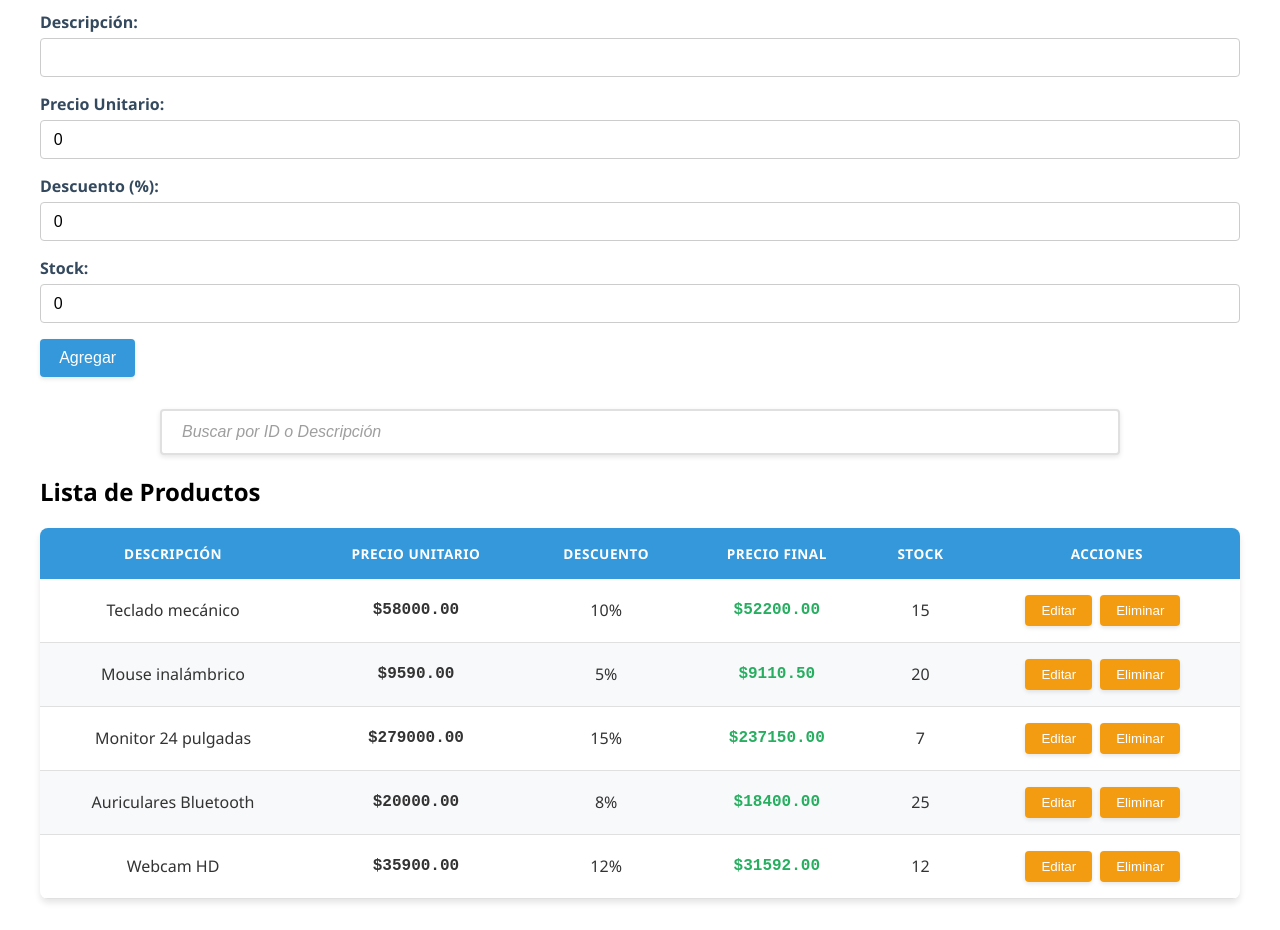
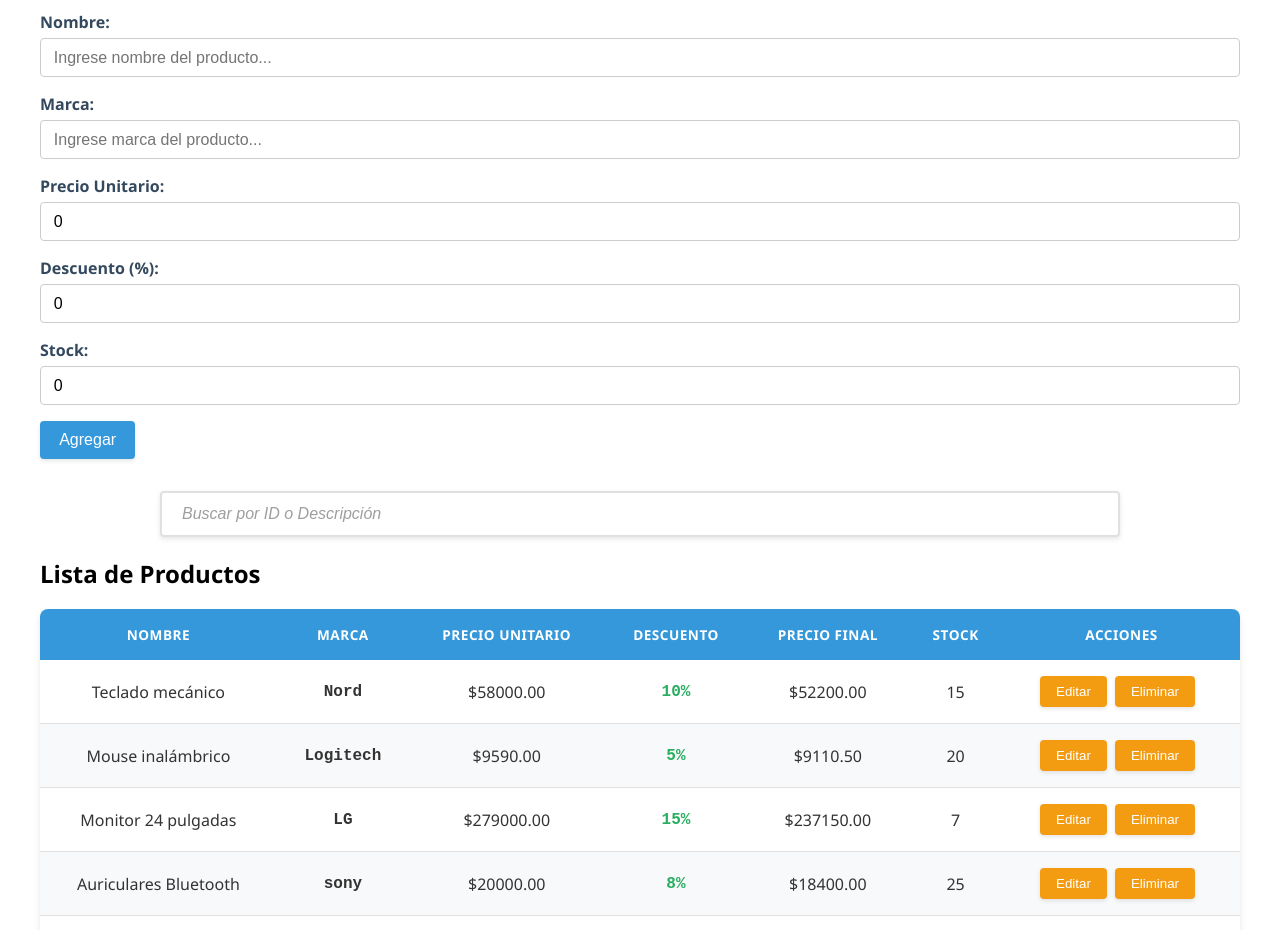
Before and after one commit to JoelGarcia21/tp04PV2025Grupo12, a React (Vite) app: page / in a window 1280 px wide. Shown: the part 280-1210 px from the top of the page. Built offline with nearby package versions, Linux system fonts and the light colour scheme.

Commit message:
fix: Correcion del trabajo [Joel Garcia]

```diff
--- a/src/assets/components/Inventario.jsx
+++ b/src/assets/components/Inventario.jsx
@@ -15,47 +15,60 @@ function Inventario() {
   useEffect(() => {
     const productosIniciales = [
       {
-        descripcion: "Teclado mecánico",
+        id: 1,
+        nombre: "Teclado mecánico",
+        marca: "Nord",
         precioUnitario: 58000,
         descuento: 10,
         stock: 15,
-        precioConDescuento: 52200
+        disponible: true,
       },
       {
-        descripcion: "Mouse inalámbrico",
+        id: 2,
+        nombre: "Mouse inalámbrico",
+        marca: "Logitech",
         precioUnitario: 9590,
         descuento: 5,
         stock: 20,
-        precioConDescuento: 9110.5
+        disponible: true,
       },
       {
-        descripcion: "Monitor 24 pulgadas",
+        id: 3,
+        nombre: "Monitor 24 pulgadas",
+        marca: "LG",
         precioUnitario: 279000,
         descuento: 15,
         stock: 7,
-        precioConDescuento: 237150
+        disponible: true,
       },
       {
-        descripcion: "Auriculares Bluetooth",
+        id: 4,
+        nombre: "Auriculares Bluetooth",
+        marca: "sony",
         precioUnitario: 20000,
         descuento: 8,
         stock: 25,
-        precioConDescuento: 18400
+        disponible: false,
       },
       {
-        descripcion: "Webcam HD",
+        id: 5,
+        nombre: "Webcam HD",
+        marca: "razer",
         precioUnitario: 35900,
         descuento: 12,
         stock: 12,
-        precioConDescuento: 31592
+        disponible: true,
       }
     ].map(producto => ({
       ...producto,
-      id: Date.now()
+      precioConDescuento: producto.precioUnitario * (1 - producto.descuento / 100)
     }));
     setProducts(productosIniciales);
+    setFilteredProducts(productosIniciales.filter(p => p.disponible));
+
   }, []);
-
+   console.clear();
+   console.log(products)
   return (
     <div className="list-container">
       <h1>Gestion de Productos</h1>
--- a/src/assets/components/ProductForm.jsx
+++ b/src/assets/components/ProductForm.jsx
@@ -2,17 +2,19 @@ import { useState } from 'react';
 
 const ProductForm = ({ onAddProduct }) => {
   const [product, setProduct] = useState({
-    descripcion: '',
+    nombre: '',
+    marca: '',
     precioUnitario: 0,
     descuento: 0,
-    stock: 0
+    stock: 0,
+    disponible: true,
   });
 
   const handleChange = (e) => {
     const { name, value } = e.target;
     setProduct({
       ...product,
-      [name]: name === 'descripcion' ? value : Number(value)
+      [name]: (name === 'nombre' || name === 'marca')  ? value : Number(value)
     });
   };
 
@@ -28,10 +30,12 @@ const ProductForm = ({ onAddProduct }) => {
 
     // Resetear formulario
     setProduct({
-      descripcion: '',
+      nombre: '',
+      marca: '',
       precioUnitario: 0,
       descuento: 0,
-      stock: 0
+      stock: 0,
+      disponible: true,
     });
   };
 
@@ -40,11 +44,24 @@ const ProductForm = ({ onAddProduct }) => {
       <h2>{'Agregar Producto'}</h2>
 
       <div className="form-group">
-        <label>Descripción:</label>
+        <label>Nombre:</label>
         <input
           type="text"
-          name="descripcion"
-          value={product.descripcion}
+          name="nombre"
+          placeholder='Ingrese nombre del producto...'
+          value={product.nombre}
+          onChange={handleChange}
+          required
+        />
+      </div>
+
+      <div className="form-group">
+        <label>Marca:</label>
+        <input
+          type="text"
+          name="marca"
+          placeholder='Ingrese marca del producto...'
+          value={product.marca}
           onChange={handleChange}
           required
         />
--- a/src/assets/components/ProductItem.jsx
+++ b/src/assets/components/ProductItem.jsx
@@ -1,8 +1,9 @@
 
 const ProductItem = ({ product }) => {
   return (
-    <tr idP={product.id}>
-      <td>{product.descripcion}</td>
+    <tr>
+      <td>{product.nombre}</td>
+      <td>{product.marca}</td>
       <td>${product.precioUnitario.toFixed(2)}</td>
       <td>{product.descuento}%</td>
       <td>${product.precioConDescuento?.toFixed(2)}</td>
--- a/src/assets/components/ProductList.jsx
+++ b/src/assets/components/ProductList.jsx
@@ -1,6 +1,7 @@
 import ProductItem from "./ProductItem";
 
 const ProductList = ({ products }) => {
+
   return (
     <div className="product-list">
       <h2>Lista de Productos</h2>
@@ -10,7 +11,8 @@ const ProductList = ({ products }) => {
         <table>
           <thead>
             <tr>
-              <th>Descripción</th>
+              <th>Nombre</th>
+              <th>Marca</th>
               <th>Precio Unitario</th>
               <th>Descuento</th>
               <th>Precio Final</th>
@@ -20,7 +22,7 @@ const ProductList = ({ products }) => {
           </thead>
           <tbody>
             {products.map(product => (
-              <ProductItem idP={product.id} product={product} />
+              <ProductItem key={product.id} product={product} />
             ))}
           </tbody>
         </table>
```
